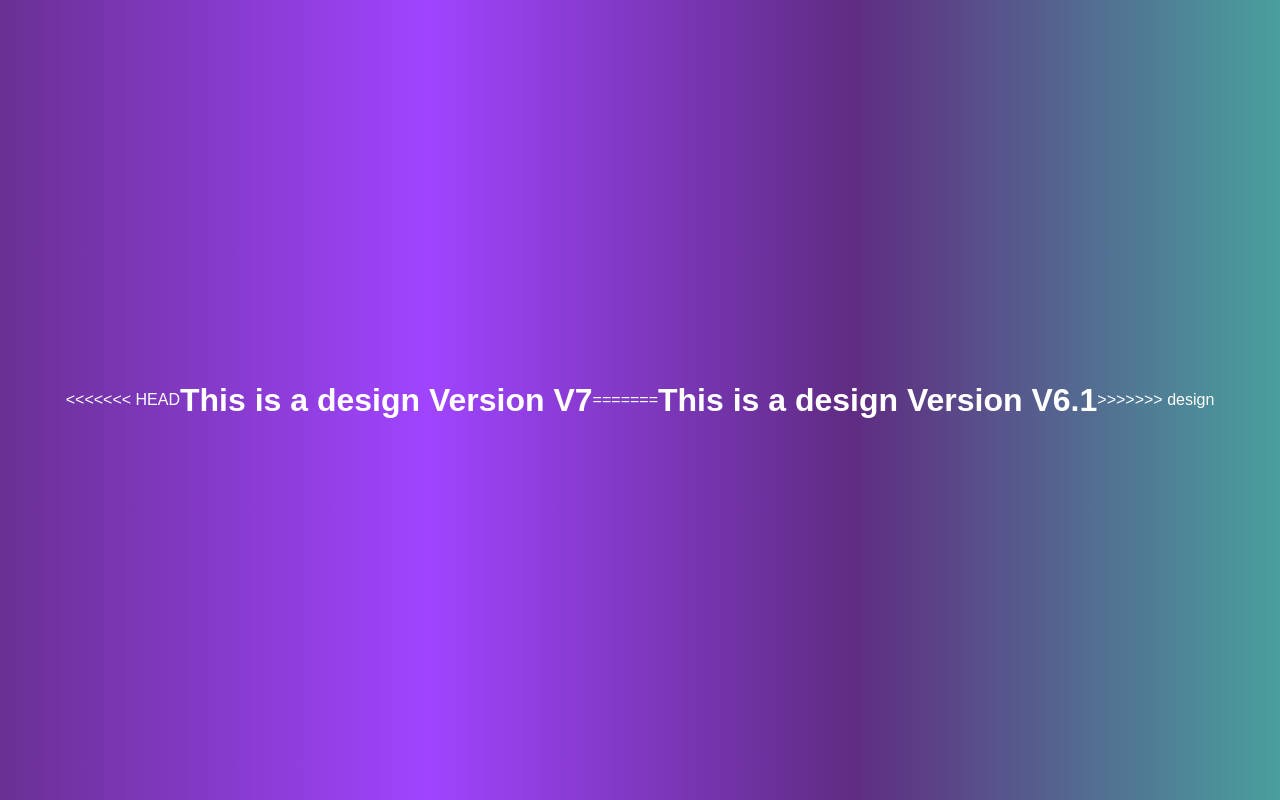
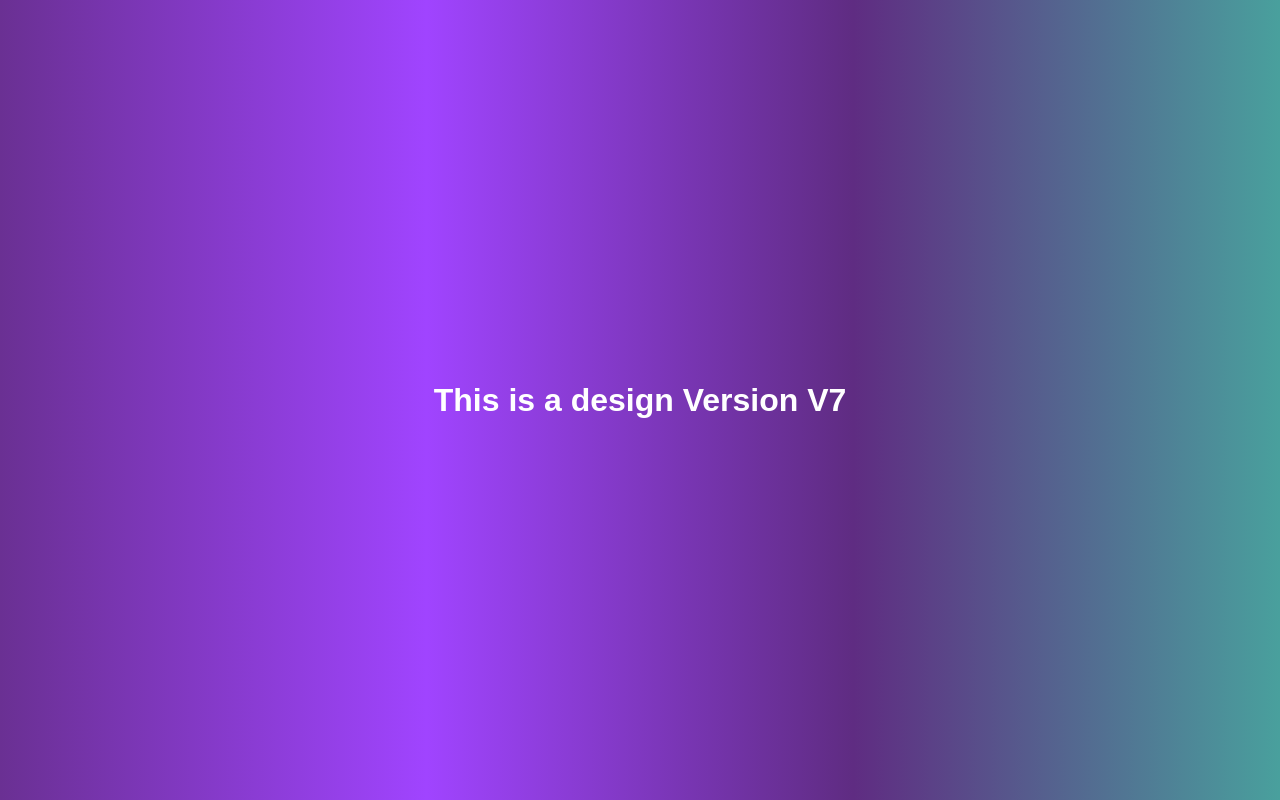
Before and after one commit to Piyush1289/myrepo, a plain HTML site: page index.html in a window 1280 px wide. Drawn offline with Linux system fonts and the light colour scheme.

Commit message:
commit from main

```diff
--- a/index.html
+++ b/index.html
@@ -10,11 +10,7 @@
 </head>
 
 <body>
-<<<<<<< HEAD
     <h1>This is a design Version V7</h1>
-=======
-    <h1>This is a design Version V6.1</h1>
->>>>>>> design
 </body>
 
 </html>
```
